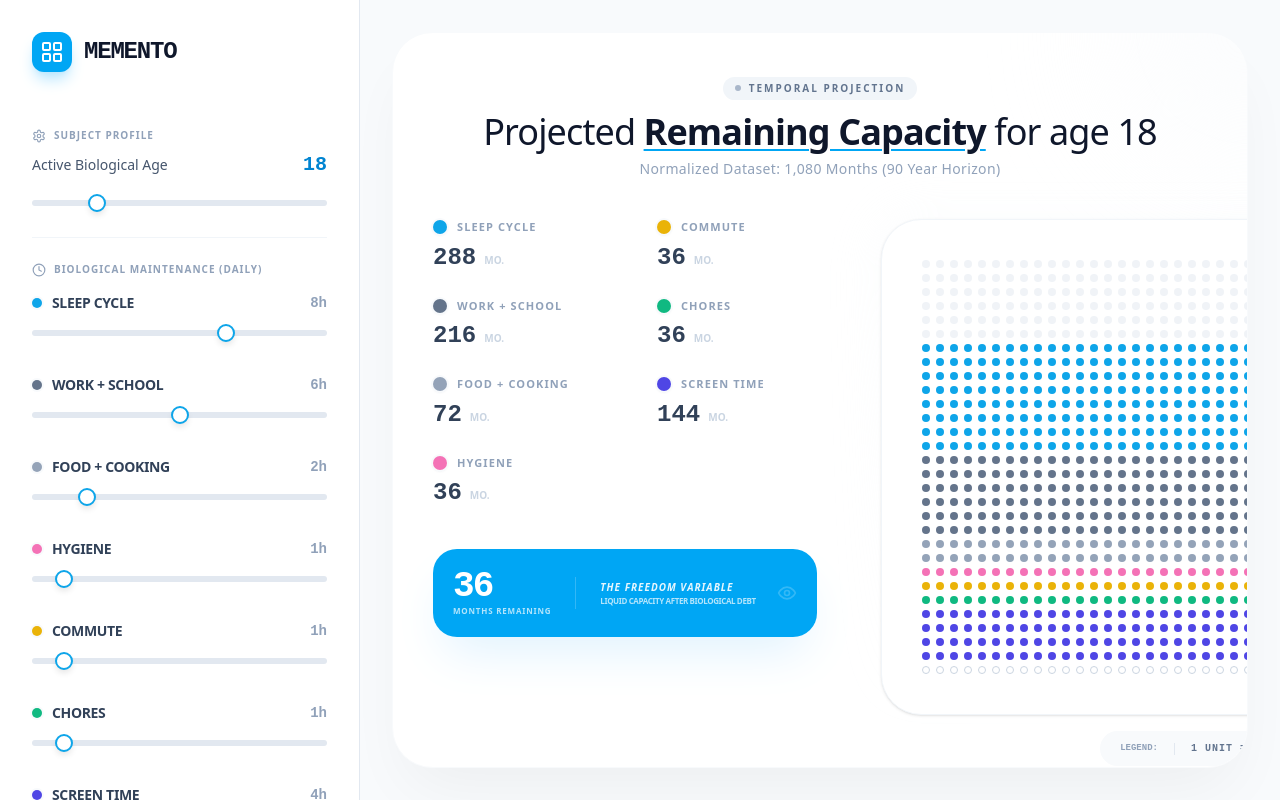
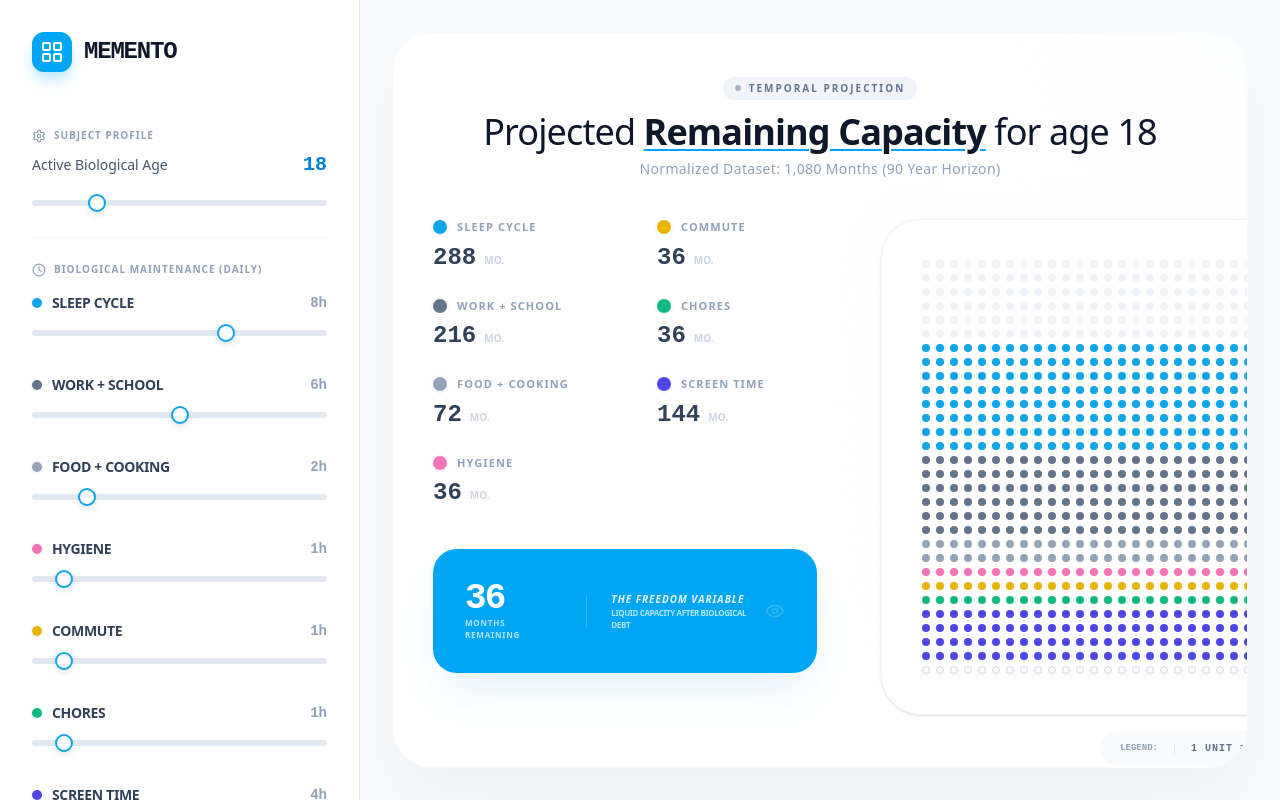
Before and after one commit to nodesagar/memento-life-expectancy, a React (Vite) app: page / in a window 1280 px wide. Built offline with nearby package versions, Linux system fonts and the light colour scheme.

Commit message:
feat: increase vertical scale of freedom variable component

```diff
--- a/src/App.jsx
+++ b/src/App.jsx
@@ -313,7 +313,7 @@ export default function App() {
               </div>
 
               {/* Freedom Rectangle - Tight Positioning below labels */}
-              <div className="order-4 xl:col-start-1 xl:col-span-2 xl:row-start-2 p-5 bg-sky-500 rounded-[1.5rem] text-white shadow-2xl shadow-sky-100 flex items-center justify-between group mt-6">
+              <div className="order-4 xl:col-start-1 xl:col-span-2 xl:row-start-2 p-8 bg-sky-500 rounded-[1.5rem] text-white shadow-2xl shadow-sky-100 flex items-center justify-between group mt-6">
                 <div className="flex items-center gap-6">
                   <div className="flex flex-col">
                     <span className="text-4xl font-mono font-bold tracking-tighter tabular-nums leading-none">
```
